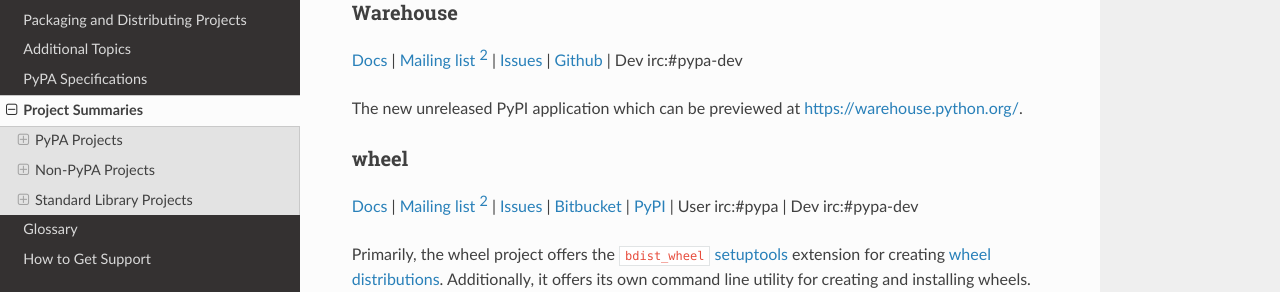
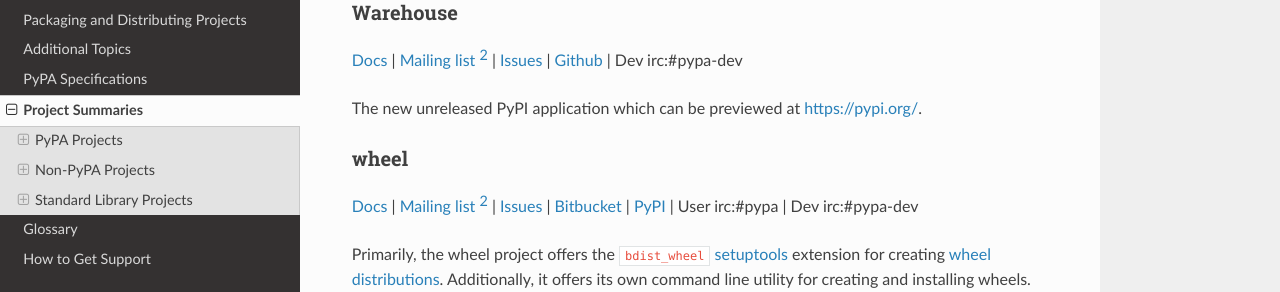
Before and after one commit to pypa/packaging.python.org, a Sphinx documentation site: the page built from source/key_projects.rst, in a window 1280 px wide and 900 px high, scrolled down 1589 px. Shown: the part 159-451 px from the top of the window. Built offline with Sphinx 7.4.7 and the Read the Docs theme 2.0.0, drawn with Linux system fonts in a browser that asks for light colours; pages that are not in the unit, such as notebooks, are missing from menus; some of the changed lines change nothing that is shown.

Commit message:
Update link to pypi.org

```diff
--- a/source/key_projects.rst
+++ b/source/key_projects.rst
@@ -161,7 +161,7 @@
 Dev irc:#pypa-dev
 
 
-The new unreleased PyPI application which can be previewed at https://warehouse.python.org/.
+The new unreleased PyPI application which can be previewed at https://pypi.org/.
 
 
 .. _wheel:
```
